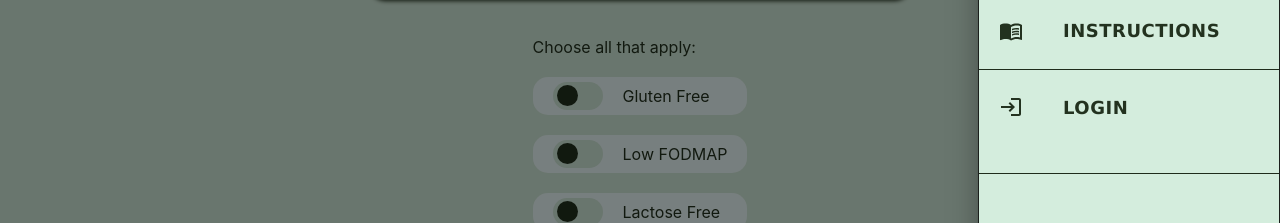
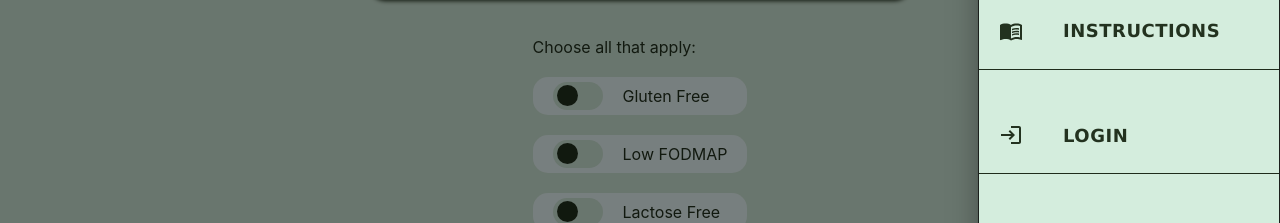
Before and after one commit to SchoolOfCode/bc13_final-project_front-end-6-weddings-a-seamonkey, a React (Create React App) app: page / in a window 1280 px wide. Both pictures are taken after a click on the button "Menu-button". Shown: the part 193-416 px from the top of the page. Built offline with nearby package versions, Linux system fonts and the light colour scheme; no server answers.

Commit message:
Moved logout to below myfoods in menu

```diff
--- a/src/Navigation/menu/index.js
+++ b/src/Navigation/menu/index.js
@@ -1,14 +1,22 @@
-import * as React from 'react';
-import './style.css'
-import { Box, Button, Drawer, List, ListItem, ListItemIcon, Divider } from '@mui/material';
-import { Dehaze } from '@mui/icons-material';
-import { Auth0Provider } from '@auth0/auth0-react';
-import AuthenticationButton from '../../Components/Login-Logout/AuthenticationButton.js';
-import { Appicons } from './appicons.js';
-import { useAuth0 } from '@auth0/auth0-react';
-import { useNavigate } from 'react-router-dom';
-import logo from '../../Images/logo.png'
-import { Login, Logout, FoodBank } from '@mui/icons-material';
+import * as React from "react";
+import "./style.css";
+import {
+	Box,
+	Button,
+	Drawer,
+	List,
+	ListItem,
+	ListItemIcon,
+	Divider,
+} from "@mui/material";
+import { Dehaze } from "@mui/icons-material";
+import { Auth0Provider } from "@auth0/auth0-react";
+import AuthenticationButton from "../../Components/Login-Logout/AuthenticationButton.js";
+import { Appicons } from "./appicons.js";
+import { useAuth0 } from "@auth0/auth0-react";
+import { useNavigate } from "react-router-dom";
+import logo from "../../Images/logo.png";
+import { Login, Logout, FoodBank } from "@mui/icons-material";
 
 export default function TemporaryDrawer() {
 	const { isAuthenticated } = useAuth0();
@@ -16,7 +24,7 @@ export default function TemporaryDrawer() {
 	const navigate = useNavigate();
 
 	const toggleDrawer = (anchor, open) => (event) => {
-    if (event.type === 'keydown') {
+		if (event.type === "keydown") {
 			return;
 		}
 
@@ -24,64 +32,89 @@ export default function TemporaryDrawer() {
 	};
 
 	const list = (anchor) => (
-    <Box
-      sx={{ width: 300}}
-      onClick={toggleDrawer(anchor, false)}
-
-    >
-      <Divider sx={{backgroundColor: "var(--menu-bar)"}}/>
+		<Box sx={{ width: 300 }} onClick={toggleDrawer(anchor, false)}>
+			<Divider sx={{ backgroundColor: "var(--menu-bar)" }} />
 			<div className="thedivide">
 				<h3 className="label">FoodMap</h3>
-            <img
-              className="thelogo"
-              src={logo}
-              alt="logo"
-            ></img>
+				<img className="thelogo" src={logo} alt="logo"></img>
 			</div>
-      <Divider sx={{backgroundColor: "var(--menu-bar)"}}/>
-        <List >
+			<Divider sx={{ backgroundColor: "var(--menu-bar)" }} />
+			<List>
 				{Appicons.map((element) => (
 					<ListItem key={element.id}>
-              <Button onClick={() => navigate(element.route)}
+						<Button
+							onClick={() => navigate(element.route)}
 							sx={{
 								color: "var(--font-color)",
 								fontSize: "large",
 								fontWeight: "bold",
-                    fontFamily: "Verdana, Geneva, Tahoma, sans-serif"}} startIcon={<ListItemIcon sx={{color: "var(--font-color)", fontSize: "large"}}>{element.icon}</ListItemIcon>}>{element.label}</Button>
+								fontFamily: "Verdana, Geneva, Tahoma, sans-serif",
+							}}
+							startIcon={
+								<ListItemIcon
+									sx={{ color: "var(--font-color)", fontSize: "large" }}
+								>
+									{element.icon}
+								</ListItemIcon>
+							}
+						>
+							{element.label}
+						</Button>
 					</ListItem>
 				))}
 			</List>
-      <Divider sx={{backgroundColor: "var(--menu-bar)"}}/>
+			<Divider sx={{ backgroundColor: "var(--menu-bar)" }} />
 
-      <List >
-        {[isAuthenticated ?{id:3, label:'Logout', icon: <Logout/>, route:"/Login"}:{id:4, label:'Login', icon: <Login/>, route:"/Login"} , isAuthenticated ?{id:4, label:'My Foods', icon: <FoodBank/>,route:"/Myfoods"} : {}].map((text) => (
+			<List>
+				{[
+					isAuthenticated
+						? {
+								id: 3,
+								label: "My Foods",
+								icon: <FoodBank />,
+								route: "/Myfoods",
+						  }
+						: {},
+					isAuthenticated
+						? { id: 3, label: "Logout", icon: <Logout />, route: "/Login" }
+						: { id: 3, label: "Login", icon: <Login />, route: "/Login" },
+				].map((text) => (
 					<ListItem key={text.id}>
-            <Button className="label" onClick={() => navigate(text.route)}
+						<Button
+							className="label"
+							onClick={() => navigate(text.route)}
 							sx={{
 								color: "var(--font-color)",
 								fontSize: "large",
 								fontWeight: "bold",
-                    fontFamily: "Verdana, Geneva, Tahoma, sans-serif"}} startIcon={<ListItemIcon sx={{color: "var(--font-color)"}}>{text.icon}</ListItemIcon>} >
+								fontFamily: "Verdana, Geneva, Tahoma, sans-serif",
+							}}
+							startIcon={
+								<ListItemIcon sx={{ color: "var(--font-color)" }}>
+									{text.icon}
+								</ListItemIcon>
+							}
+						>
 							{text.label}
 						</Button>
 					</ListItem>
 				))}
 			</List>
-      <Divider sx={{backgroundColor: "var(--menu-bar)"}}/>
+			<Divider sx={{ backgroundColor: "var(--menu-bar)" }} />
 		</Box>
 	);
 
 	return (
 		<div>
-      {['right'].map((anchor) => (
+			{["right"].map((anchor) => (
 				<React.Fragment key={anchor}>
 					<Box>
 						<Button
 							aria-label="Menu-button"
-              sx={{ color: 'var(--background-color)' }}
+							sx={{ color: "var(--background-color)" }}
 							onClick={toggleDrawer(anchor, true)}
 						>
-              <Dehaze sx={{ fontSize: 'xx-large' }} />
+							<Dehaze sx={{ fontSize: "xx-large" }} />
 						</Button>
 					</Box>
 
@@ -89,7 +122,9 @@ export default function TemporaryDrawer() {
 						anchor={anchor}
 						open={state[anchor]}
 						onClose={toggleDrawer(anchor, false)}
-            PaperProps={{ sx: { backgroundColor: 'var(--background-color)', border: 1} }}
+						PaperProps={{
+							sx: { backgroundColor: "var(--background-color)", border: 1 },
+						}}
 					>
 						{list(anchor)}
 					</Drawer>
```
Lines whose indentation alone changed are shown as unchanged.
